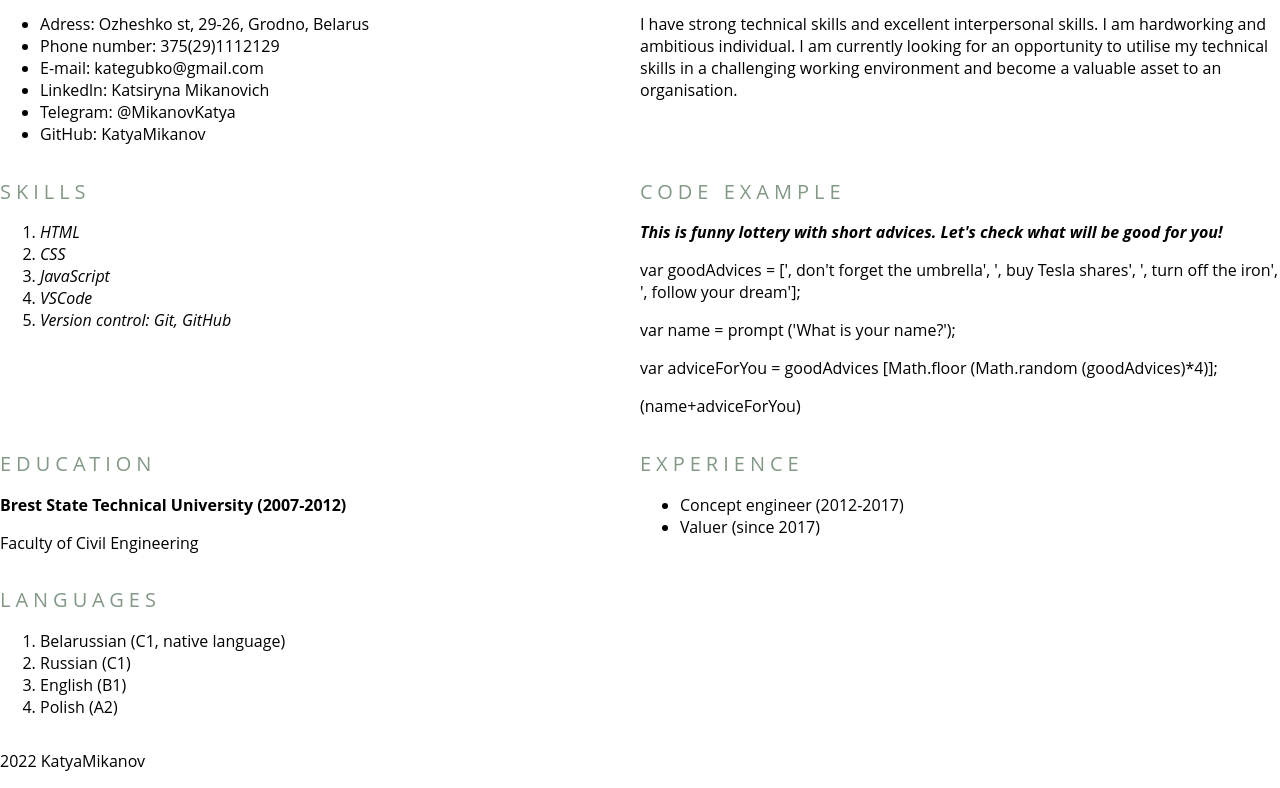
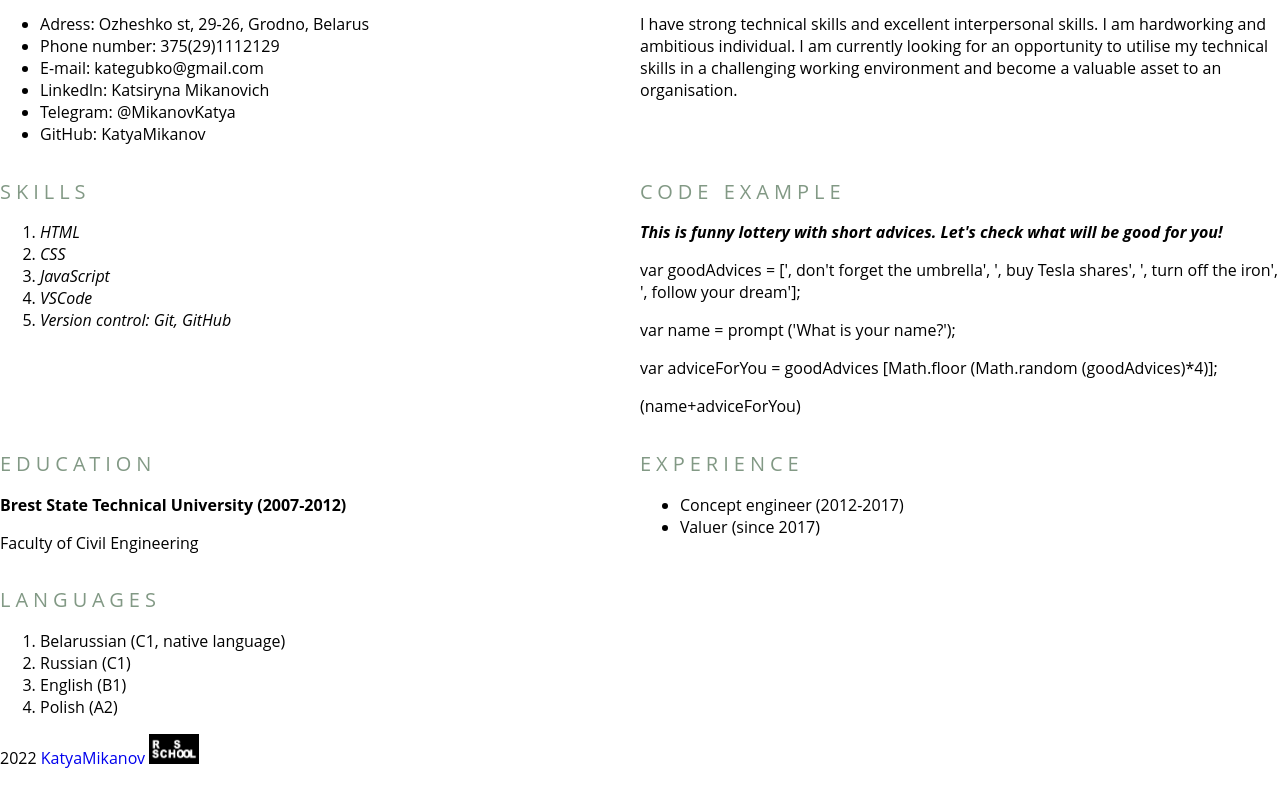
Before and after one commit to KatyaMikanov/rsschool-cv, a plain HTML site: page index.html in a window 1280 px wide. Shown: the part 354-1142 px from the top of the page. Drawn offline with Linux system fonts and the light colour scheme; a web font is replaced by a local one.

Commit message:
fix: change footer

```diff
--- a/index.html
+++ b/index.html
@@ -11,8 +11,6 @@
 
 
 <body>
-
-
 <header class="header">
 <div class="container">
     <nav class="nav">
@@ -31,9 +29,7 @@
 
 
 <main class="main">
-
 <div class="container main-container">
-
 <section class="section" id="myfoto">
 <img class="foto" src="assets/image.jpg" alt="my photo">
 </section>
@@ -101,18 +97,13 @@
 
 
 <footer class="footer">
-<div class="container">
-    <p> 2022 KatyaMikanov </p>
+<div class="container ">
+        <a> 2022 </a>
+        <a class="footer_git" href="https://github.com/KatyaMikanov"> KatyaMikanov </a>
+            <a href="https://rs.school/"><img src="assets/rs_school.png"
+                width="50" height="30" alt="rs_school"></a>
+
 </div>
-
 </footer>
-
-
-
-
-
-
-
-
 </body>
 </html>
--- a/style.css
+++ b/style.css
@@ -111,3 +111,8 @@ body {
     width: 170px;
     height: 220px;
 }
+
+.footer_git {
+    text-decoration: none;
+    font-family: "Open Sans";
+}
```
Also changed, not shown: assets/rs_school.png (added).
